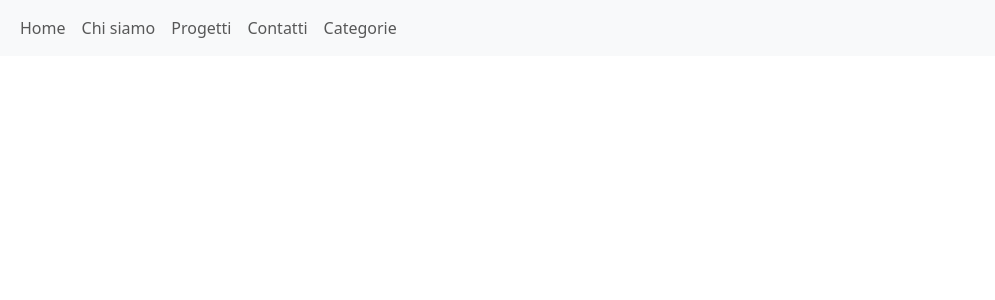
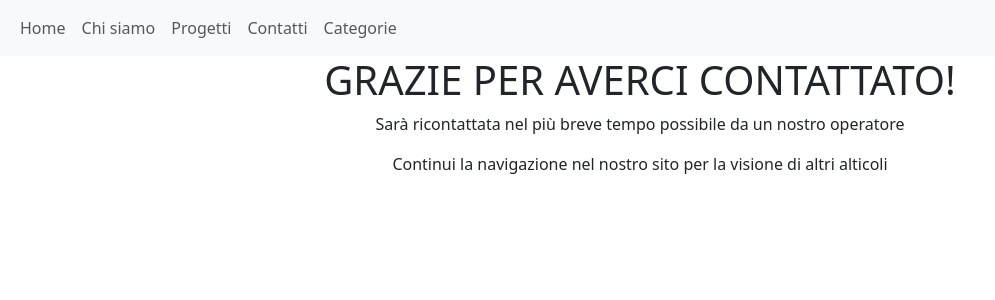
Before and after one commit to robertobenfini/vite-boolfolio, a Vue app: page /thanks-you in a window 1280 px wide. Before the commit this address had no page. Shown: the top 300 px of the page, without its empty margins (0-995 px from the left). Built offline with nearby package versions, Linux system fonts and the light colour scheme.

Commit message:
[add] pagina-thanksyou

```diff
--- a/src/components/ContactForm.vue
+++ b/src/components/ContactForm.vue
@@ -44,6 +44,8 @@ export default {
                     this.name = '';
                     this.email = '';
                     this.message = '';
+
+                    this.$router.push({ name: 'thanks-you' })
                 }
                 this.loading = false
             })
--- /dev/null
+++ b/src/pages/ThanksYou.vue
@@ -0,0 +1,20 @@
+<script>
+export default {
+    name: 'Thanks-You'
+}
+</script>
+<template lang="">
+    <div class="container">
+        <div class="row">
+            <div class="col-12 text-center">
+                <h1>GRAZIE PER AVERCI CONTATTATO!</h1>
+                <p>Sarà ricontattata nel più breve tempo possibile da un nostro operatore</p>
+                <p>Continui la navigazione nel nostro sito per la visione di altri alticoli</p>
+            </div>
+        </div>
+    </div>
+</template>
+
+<style lang="">
+
+</style>
--- a/src/router.js
+++ b/src/router.js
@@ -5,6 +5,7 @@ import ProjectList from './pages/ProjectList.vue';
 import SingleProject from './pages/SingleProject.vue';
 import NotFound from './pages/NotFound.vue';
 import ContactUs from './pages/ContactUs.vue';
+import ThanksYou from './pages/ThanksYou.vue';
 
 const router = createRouter({
     history: createWebHistory(),
@@ -25,6 +26,11 @@ const router = createRouter({
             component: ContactUs
         },
         {
+            path: '/thanks-you',
+            name: 'thanks-you',
+            component: ThanksYou
+        },
+        {
             path: '/archive/:slug',
             name: 'single-project',
             component: SingleProject
```
